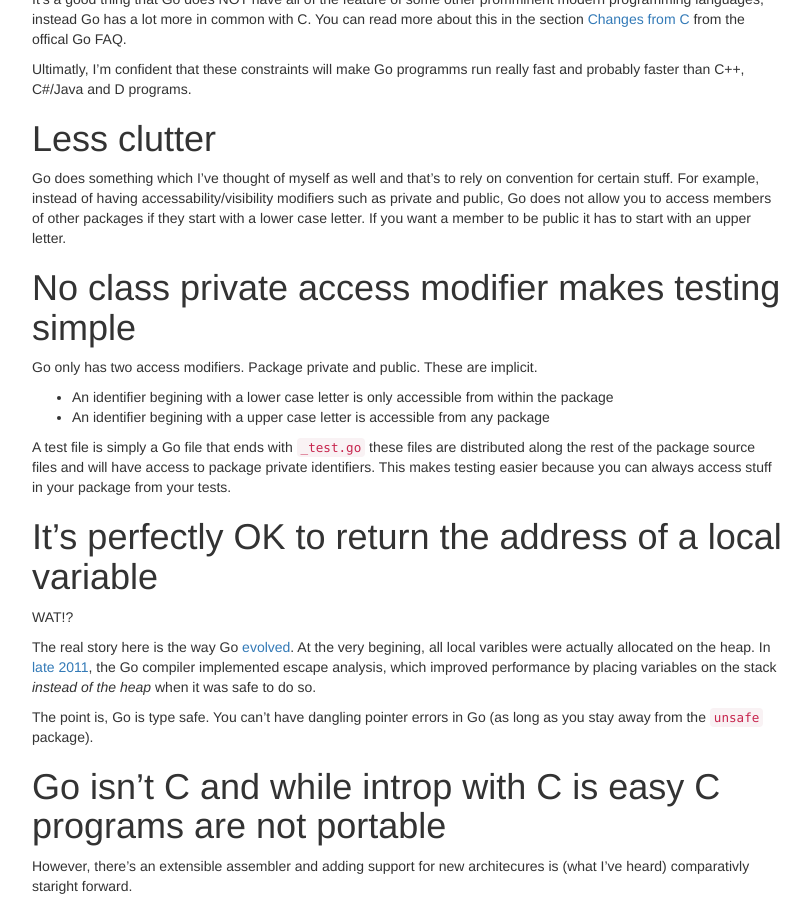
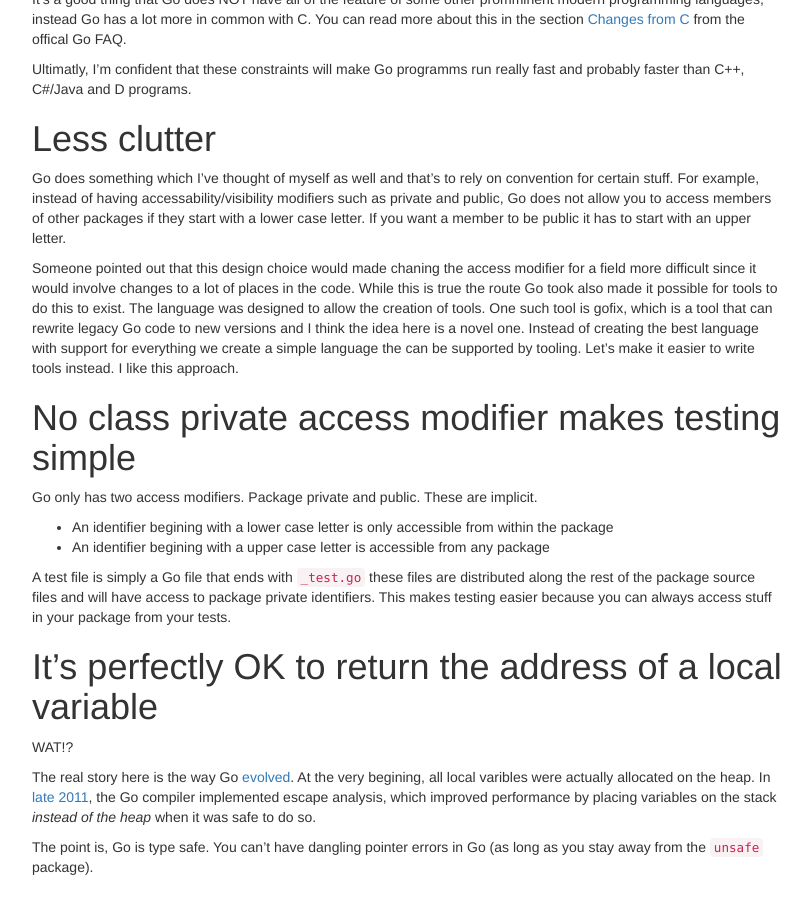
Before and after one commit to leidegre/leidegre.github.com, a Jekyll site: the page built from _posts/2016-04-03-falling-in-love-with-go.md, in a window 1280 px wide and 900 px high, scrolled down 1057 px. Shown: the whole window, without its empty margins (38-849 px from the left). Built offline with Jekyll 4.4.1, drawn with Linux system fonts in a browser that asks for light colours; nearby versions of some CDN libraries.

Commit message:
Update 2016-04-03-falling-in-love-with-go.md

```diff
--- a/_posts/2016-04-03-falling-in-love-with-go.md
+++ b/_posts/2016-04-03-falling-in-love-with-go.md
@@ -35,6 +35,8 @@ Ultimatly, I'm confident that these constraints will make Go programms run reall
 
 Go does something which I've thought of myself as well and that's to rely on convention for certain stuff. For example, instead of having accessability/visibility modifiers such as private and public, Go does not allow you to access members of other packages if they start with a lower case letter. If you want a member to be public it has to start with an upper letter.
 
+Someone pointed out that this design choice would made chaning the access modifier for a field more difficult since it would involve changes to a lot of places in the code. While this is true the route Go took also made it possible for tools to do this to exist. The language was designed to allow the creation of tools. One such tool is gofix, which is a tool that can rewrite legacy Go code to new versions and I think the idea here is a novel one. Instead of creating the best language with support for everything we create a simple language the can be supported by tooling. Let's make it easier to write tools instead. I like this approach.
+
 # No class private access modifier makes testing simple
 
 Go only has two access modifiers. Package private and public. These are implicit.
```
